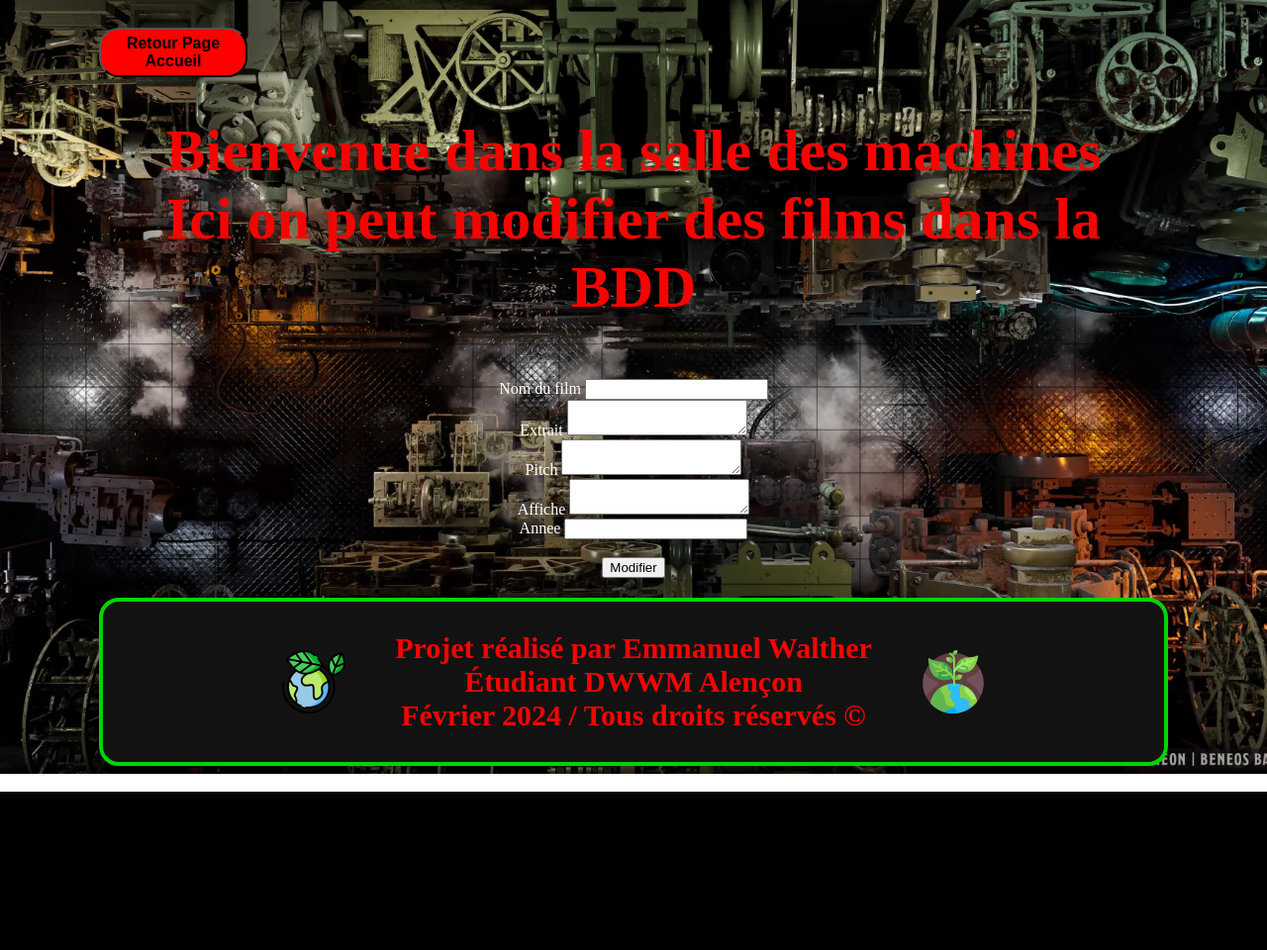
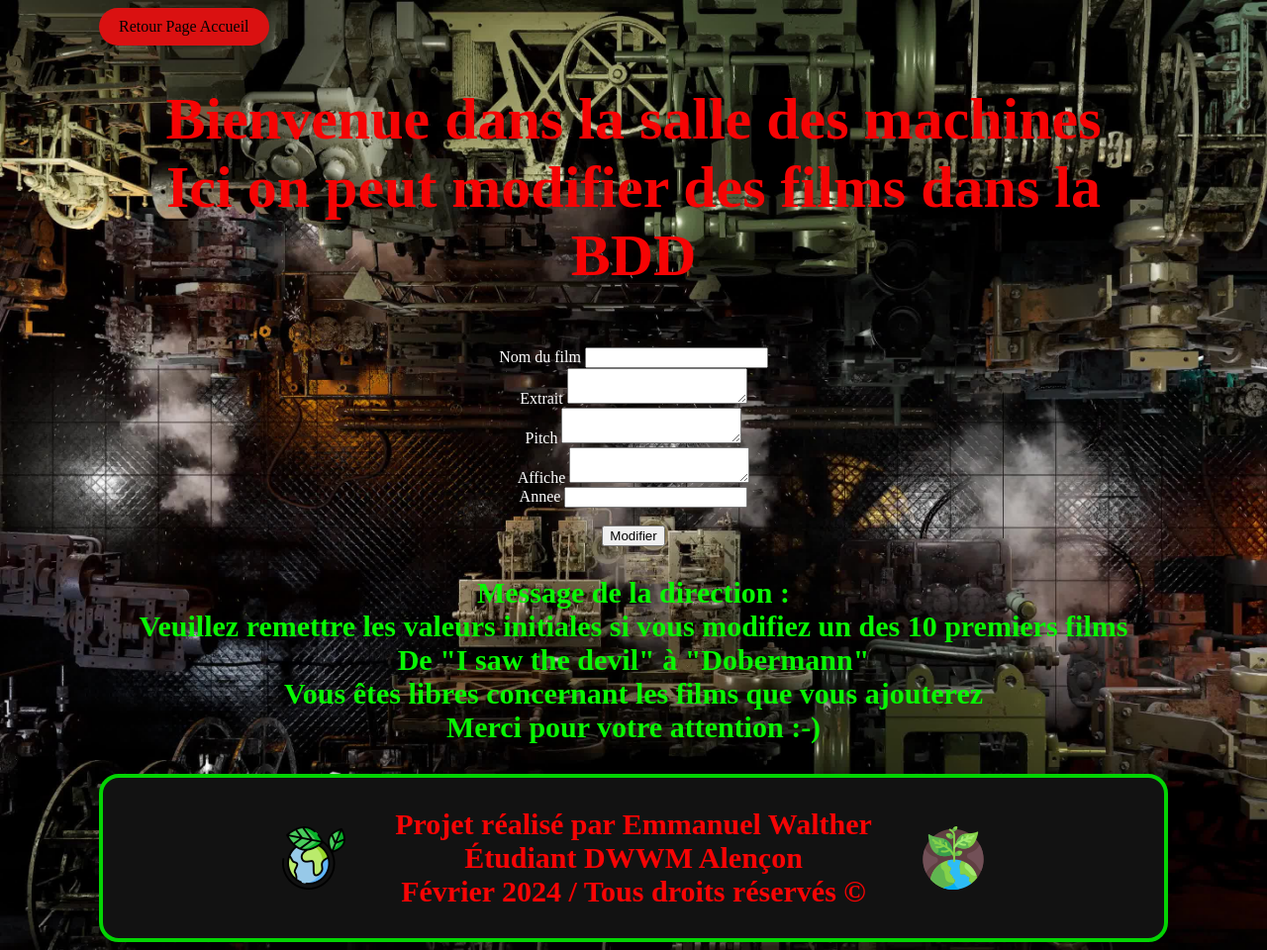
Before and after one commit to Panzusha/Cinefiles, a PHP site: page /update.php?id=1 in a window 1280 px wide. Shown: the whole page at 99% size. Before the commit the page ends 800 px from the top, so only its background shows below. Run offline with PHP 8.4, Linux system fonts and the light colour scheme; data that the repository does not hold is empty.

Commit message:
commit lundi soir 22h50

```diff
--- a/CSS/form.css
+++ b/CSS/form.css
@@ -1,3 +1,7 @@
+a {
+    text-decoration: none;
+}
+
 body {
     margin-left: 100px;
     margin-right: 100px;
@@ -8,15 +12,16 @@ body {
 }
 
 #bouton {
+    background-color: #da1111;
+    border-radius: 20px;
+    padding-left: 20px;
+    padding-right: 20px;
+    padding-top: 10px;
+    padding-bottom: 10px;
+    font-size: var(--step-2);
+    color: rgb(2, 2, 2);
     display: inline-block;
-    background-color: red;
-    font-size: var(--step-2);
-    height: auto;
-    width: 150px;
-    border-radius: 20px;
-    margin-top: 20px;
-    padding: 5px 15px;
-    font-weight: bold;
+    margin-right: 20px;
 }
 
 #bouton:hover {
--- a/film.php
+++ b/film.php
@@ -10,7 +10,7 @@ $fichier_css = "film";
 $title = "Read";
 include "./templates/header.php";
 ?>
-<a href='./index.php'><button id="bouton">Retour Page Accueil</button></a>
+<a href='./index.php' id="bouton">Retour Page Accueil</a>
 <img id="affiche" src="<?= $film['affiche'] ?>" />
 <div class="bloctexte">
     <h1><?= $film['nom'] ?></h1>
--- a/fonctions.php
+++ b/fonctions.php
@@ -30,6 +30,19 @@ function getFilm(int $id, PDO $pdo): array|false {
         'id' => $id
     ]);
     return $query->fetch(PDO::FETCH_ASSOC);
+}
+
+function getRealisateurs(PDO $pdo): array{
+    $query = $pdo->prepare('SELECT * FROM realisateurs');
+    $query->execute();
+    $realisateurs = $query->fetchAll(PDO::FETCH_ASSOC);
+    return $realisateurs;
+}
+function getCategories(PDO $pdo): array{
+    $query = $pdo->prepare('SELECT * FROM categories');
+    $query->execute();
+    $categories = $query->fetchAll(PDO::FETCH_ASSOC);
+    return $categories;
 }
 
 function createFilm(PDO $pdo, string $nom, string $extrait, string $pitch, string $affiche, int $annee, int $real_id, int $cat_id):bool {
--- a/update.php
+++ b/update.php
@@ -14,7 +14,7 @@ $title = "Update";
 $fichier_css = "form";
 include "./templates/header.php";
 ?>
-    <a href='./index.php'><button id="bouton">Retour Page Accueil</button></a>
+    <a href='./index.php' id="bouton">Retour Page Accueil</a>
     <h1>Bienvenue dans la salle des machines<br/>Ici on peut modifier des films dans la BDD</h1>
     <br/>
     <form id="update" action="" method="post">
@@ -41,6 +41,11 @@ include "./templates/header.php";
         <br/>
         <input type="submit" value="Modifier">
     </form>
+    <p>Message de la direction :<br/>
+    Veuillez remettre les valeurs initiales si vous modifiez un des 10 premiers films<br/>
+    De "I saw the devil" à "Dobermann"<br/>
+    Vous êtes libres concernant les films que vous ajouterez<br/>
+    Merci pour votre attention :-)</p>
 <?php
     include "./templates/footer.php";
 ?>
```
Also changed, not shown: CSS/film.css (+42 -6 lines), CSS/index.css (+15 -1 lines), create.php (+33 -13 lines), delete.php (+4 -3 lines).
